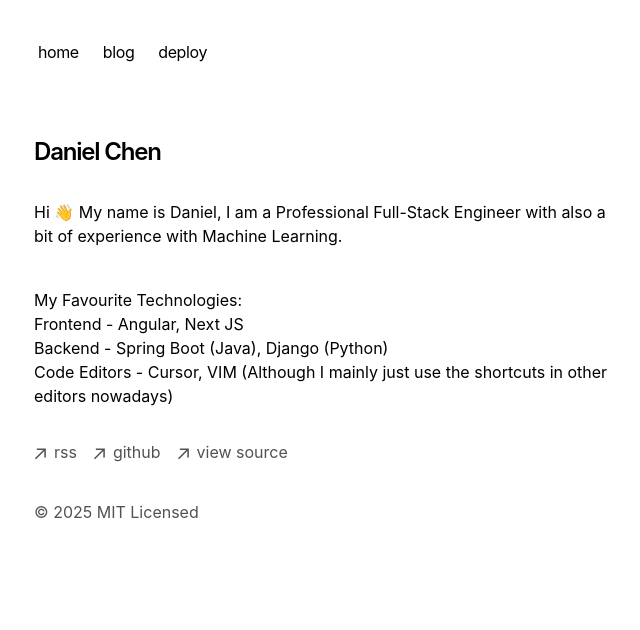
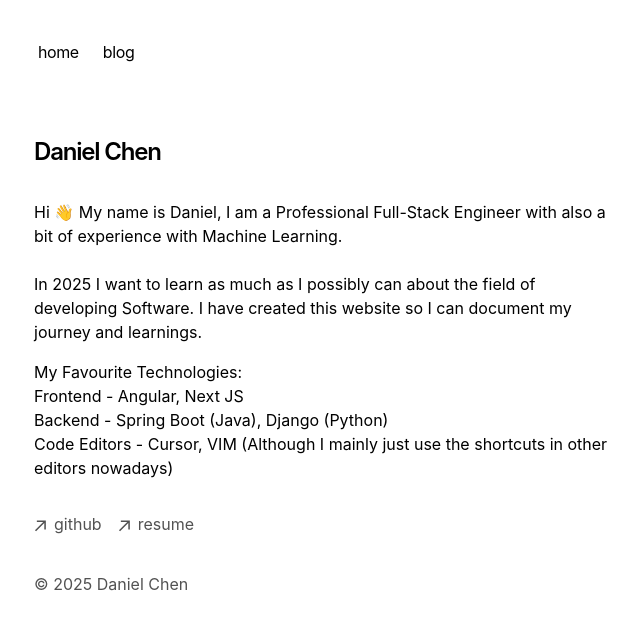
Before and after one commit to daniel-chen2/blog-portfolio, a Next.js app: page / in a window 1280 px wide. Shown: the top 630 px of the page, without its empty margins (318-958 px from the left). Built offline with nearby package versions, Linux system fonts and the light colour scheme.

Commit message:
feat: add foot links

```diff
--- a/app/components/footer.tsx
+++ b/app/components/footer.tsx
@@ -24,18 +24,7 @@ export default function Footer() {
             className="flex items-center transition-all hover:text-neutral-800 dark:hover:text-neutral-100"
             rel="noopener noreferrer"
             target="_blank"
-            href="/rss"
-          >
-            <ArrowIcon />
-            <p className="ml-2 h-7">rss</p>
-          </a>
-        </li>
-        <li>
-          <a
-            className="flex items-center transition-all hover:text-neutral-800 dark:hover:text-neutral-100"
-            rel="noopener noreferrer"
-            target="_blank"
-            href="https://github.com/vercel/next.js"
+            href="https://github.com/daniel-chen2"
           >
             <ArrowIcon />
             <p className="ml-2 h-7">github</p>
@@ -46,15 +35,15 @@ export default function Footer() {
             className="flex items-center transition-all hover:text-neutral-800 dark:hover:text-neutral-100"
             rel="noopener noreferrer"
             target="_blank"
-            href="https://vercel.com/templates/next.js/portfolio-starter-kit"
+            href="https://github.com/daniel-chen2/resume/blob/main/resume.pdf"
           >
             <ArrowIcon />
-            <p className="ml-2 h-7">view source</p>
+            <p className="ml-2 h-7">resume</p>
           </a>
         </li>
       </ul>
       <p className="mt-8 text-neutral-600 dark:text-neutral-300">
-        © {new Date().getFullYear()} MIT Licensed
+        © {new Date().getFullYear()} Daniel Chen
       </p>
     </footer>
   )
--- a/app/components/nav.tsx
+++ b/app/components/nav.tsx
@@ -6,9 +6,6 @@ const navItems = {
   },
   '/blog': {
     name: 'blog',
-  },
-  'https://vercel.com/templates/next.js/portfolio-starter-kit': {
-    name: 'deploy',
   },
 }
 
--- a/app/page.tsx
+++ b/app/page.tsx
@@ -7,10 +7,16 @@ export default function Page() {
         <h1 className="mb-8 text-2xl font-semibold tracking-tighter">
           Daniel Chen
         </h1>
+
+
         <p className="mb-4">
           Hi 👋 My name is Daniel, I am a Professional Full-Stack Engineer with also a bit of experience with Machine Learning.
           <br /><br />
+          In 2025 I want to learn as much as I possibly can about the field of developing Software. I have created this website so I can document my journey and learnings.
         </p>
+
+        <p></p>
+
         <h2>My Favourite Technologies:</h2>
         Frontend - Angular, Next JS
         <br />
```
